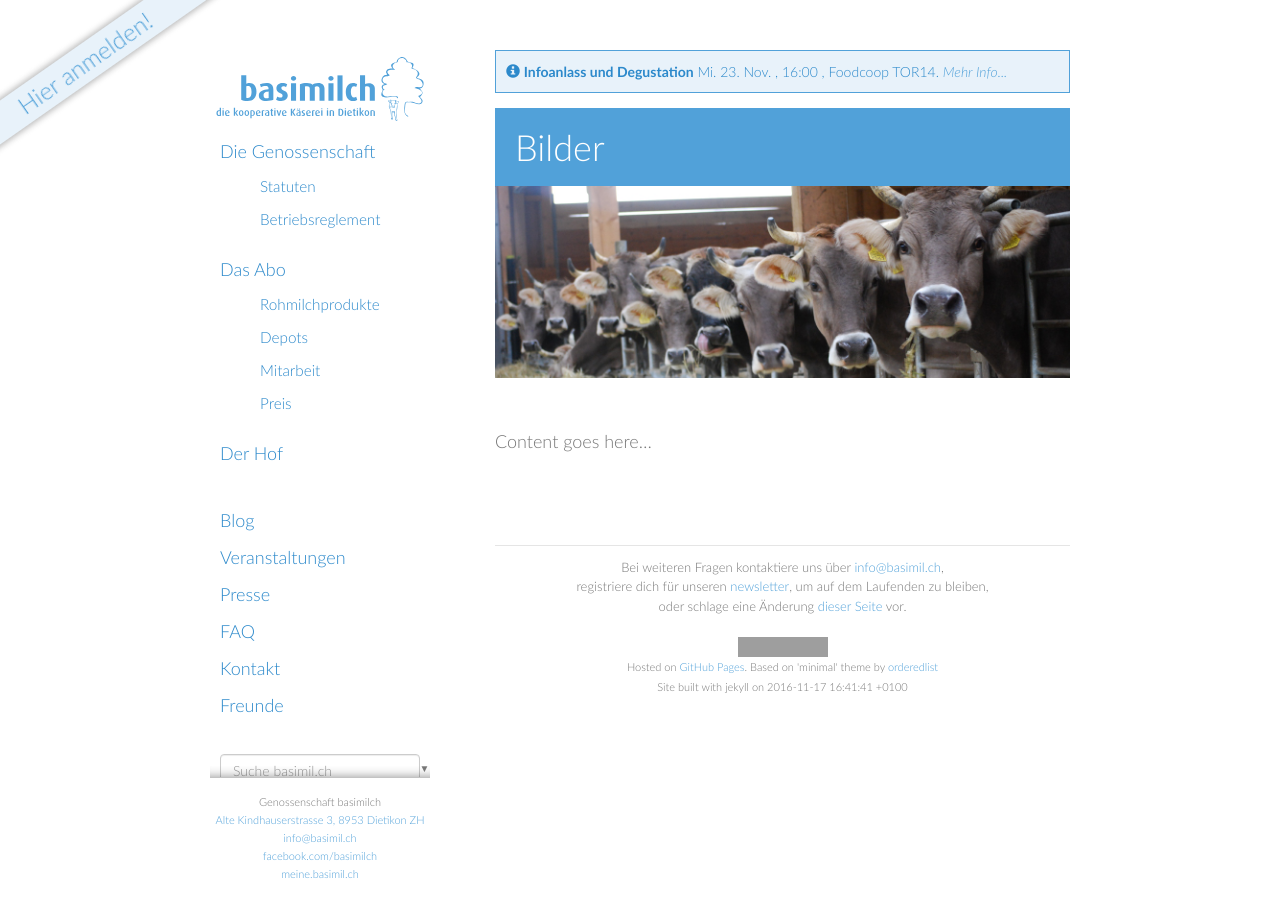
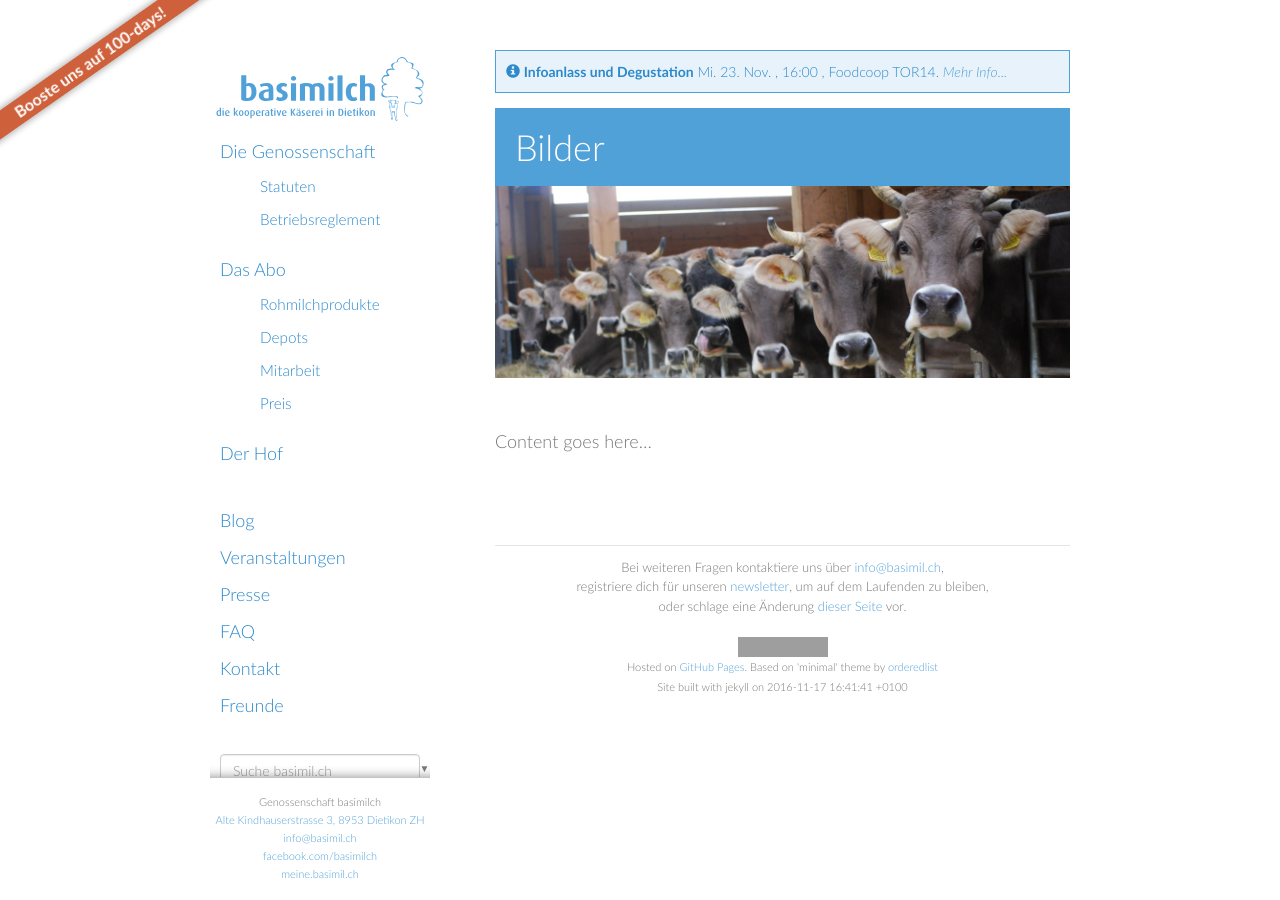
Before and after one commit to vryser/basimilch.github.io, a Jekyll site: the page built from pages/040-bilder.md, in a window 1280 px wide. Built offline with Jekyll 4.4.1, drawn with Linux system fonts in a browser that asks for light colours; grey boxes are pictures that could not be loaded.

Commit message:
new: add body-label for crowdfounding campaign

```diff
--- a/_layouts/default.html
+++ b/_layouts/default.html
@@ -2,7 +2,8 @@
 layout: body_wrapper
 ---
 
-<div class="banner-label"><a href="/genossenschaft/#abo-bestellen">Hier anmelden!</a></div>
+<div class="banner-label hidden"><a href="/genossenschaft/#abo-bestellen">Hier anmelden!</a></div>
+<div class="banner-label" style="background: #CE603B; color: white; font-weight: bold; margin-top: 0px; margin-left: -160px; font-size: 16px;"><span data-href="https://www.100-days.net/de/projekt/kaese-fuer-eine-schoene-welt">Booste uns auf 100-days!</span></div>
 <div class="wrapper">
   {% include header.html %}
   {% include debug_trace.html %}
```
